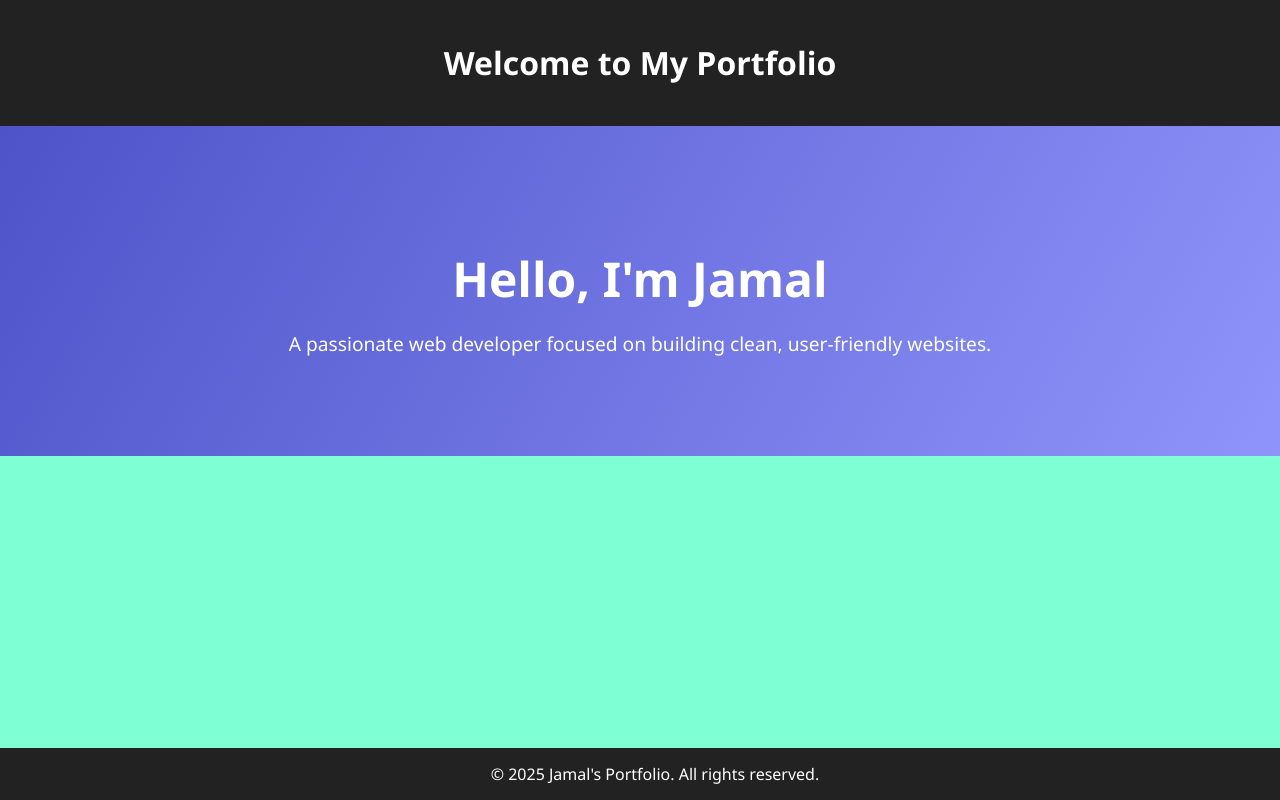
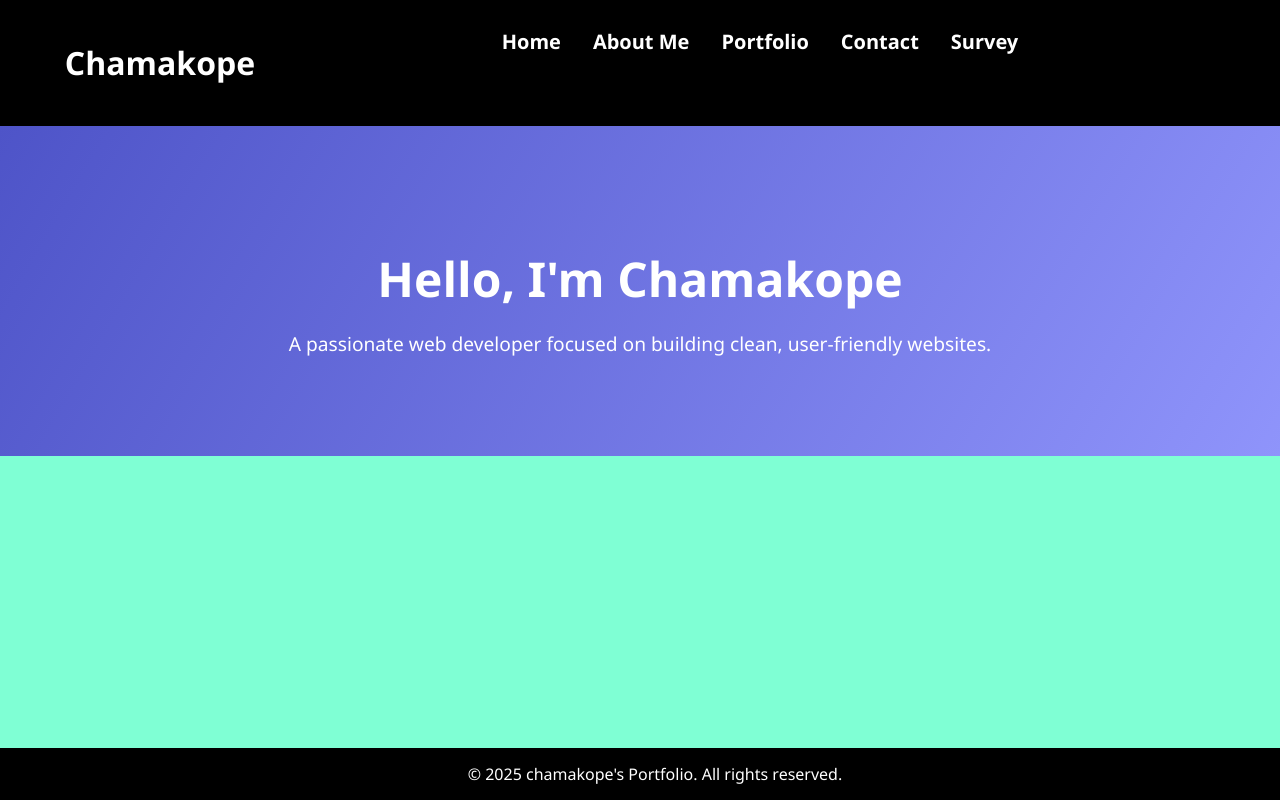
Before and after one commit to Jamal403/Chamakope, a plain HTML site: page index.html in a window 1280 px wide. Drawn offline with Linux system fonts and the light colour scheme.

Commit message:
Font-end changes

```diff
--- a/index.html
+++ b/index.html
@@ -4,6 +4,7 @@
   <meta charset="UTF-8" />
   <meta name="viewport" content="width=device-width, initial-scale=1.0" />
   <title>My Portfolio - Home</title>
+  <link rel="stylesheet" href="style.css">
   <style>
     body {
       font-family: 'Segoe UI', Tahoma, Geneva, Verdana, sans-serif;
@@ -13,7 +14,7 @@
     }
 
     header {
-      background-color: #222;
+      background-color: black;
       color: white;
       padding: 20px 40px;
       text-align: center;
@@ -36,7 +37,7 @@
     }
 
     footer {
-      background-color: #222;
+      background-color: black;
       color: white;
       text-align: center;
       padding: 15px;
@@ -48,17 +49,29 @@
 </head>
 <body>
 
-  <header>
-    <h1>Welcome to My Portfolio</h1>
+ <header>
+
+    <div class="logo">
+      <h1>Chamakope</h1>
+    </div>
+
+    <div class="navme">
+      <nav>
+        <a href="home.html">Home</a>
+        <a href="about.html">About Me</a>
+        <a href="portfolio.html">Portfolio</a>
+        <a href="contactform.html">Contact</a>
+        <a href="survey.html">Survey</a>
+      </nav>
+    </div>
   </header>
-
   <section class="hero">
-    <h1>Hello, I'm Jamal</h1>
+    <h1>Hello, I'm Chamakope</h1>
     <p>A passionate web developer focused on building clean, user-friendly websites.</p>
   </section>
 
   <footer>
-    &copy; 2025 Jamal's Portfolio. All rights reserved.
+    &copy; 2025 chamakope's Portfolio. All rights reserved.
   </footer>
 
 </body>
--- /dev/null
+++ b/style.css
@@ -0,0 +1,40 @@
+header {
+  background-color: black;
+  color: white;
+  padding: 1rem;
+  text-align: center;
+  display: flex;
+}
+
+.logo {
+  height: 100%;
+  width: 20%;
+  align-items: center;
+  background-color: #000;
+}
+.navme {
+  height: 100%;
+  width: 80%;
+  display: flex;
+  align-items: center;
+  justify-content: center;
+  background-color: black;
+}
+
+.navme nav {
+  display: flex;
+  justify-content: center;
+  gap: 2rem;
+  padding: 0.5rem;
+}
+
+.navme nav a {
+  color: white;
+  text-decoration: none;
+  font-weight: bold;
+  font-size: 20px;
+}
+
+.navme nav a:hover {
+  color: #38bdf8;
+}
```
